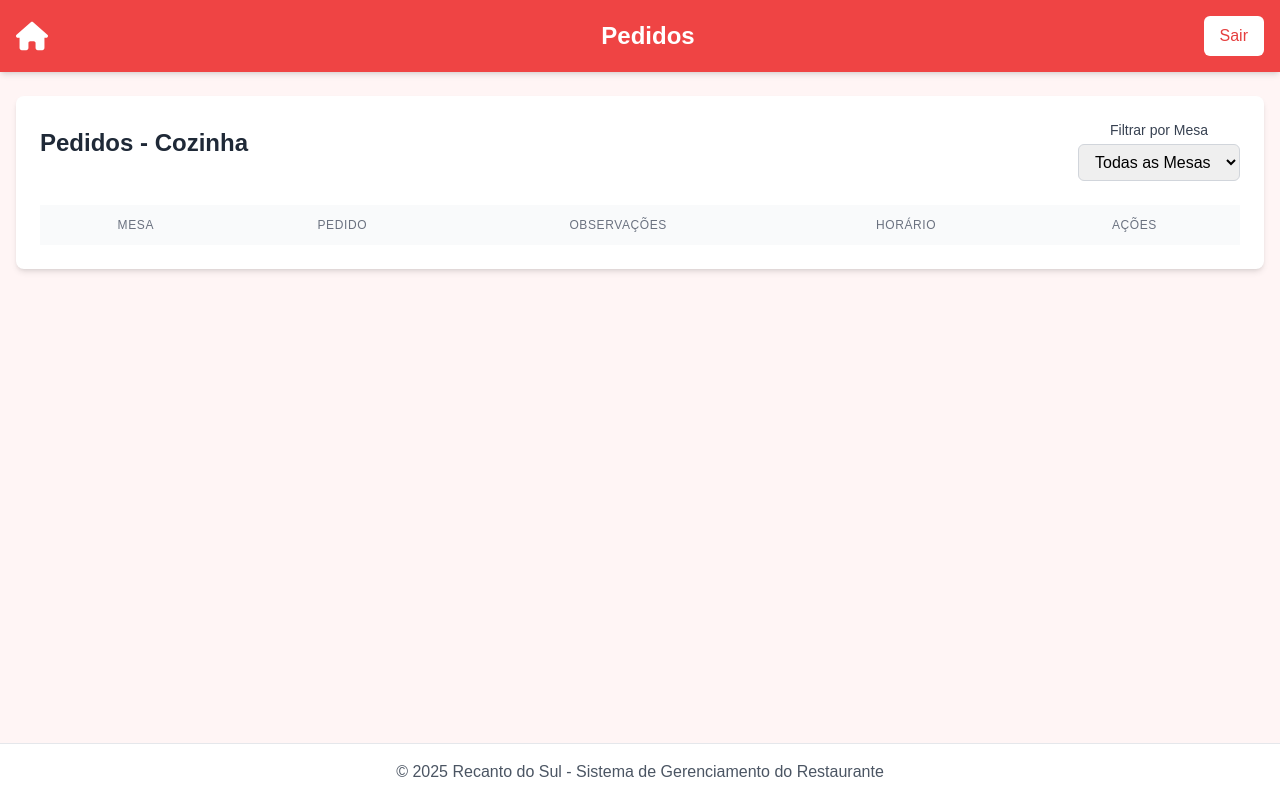
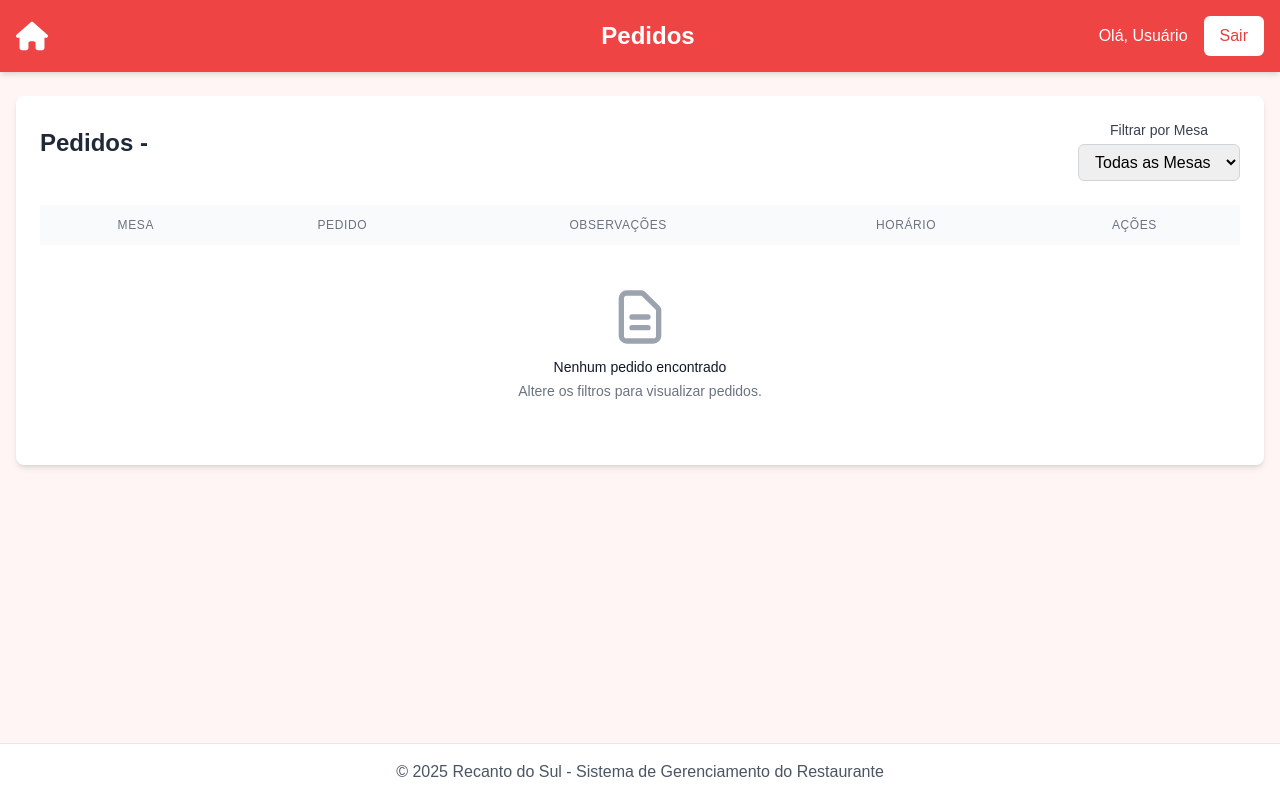
Before and after one commit to Marcos-Soares-br/sistema-restaurante, a plain HTML site: page frontend/pages/acompanhar-pedidos.html in a window 1280 px wide. Drawn offline with nearby package versions, Linux system fonts and the light colour scheme; no server answers; sample sign-in values are in the browser's storage.

Commit message:
toastify implementada 2

```diff
--- a/frontend/pages/acompanhar-pedidos.html
+++ b/frontend/pages/acompanhar-pedidos.html
@@ -94,7 +94,7 @@
         </footer>
     </div>
 
-    <!-- <script src="../js/acompanharPedidos.js"></script> -->
+    <script src="../js/acompanharPedidos.js"></script>
     <script src="../js/autenticar.js"></script>
     <script type="text/javascript" src="https://cdn.jsdelivr.net/npm/toastify-js"></script>
 
```
Also changed, not shown: frontend/pages/fechar-contas.html (+1 -1 lines).
